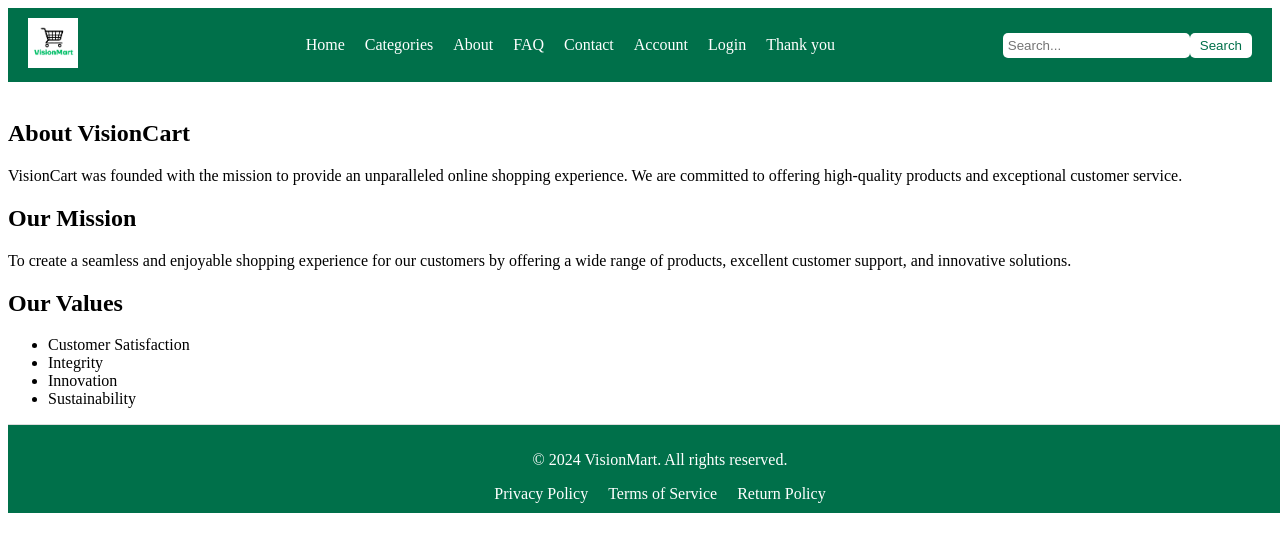
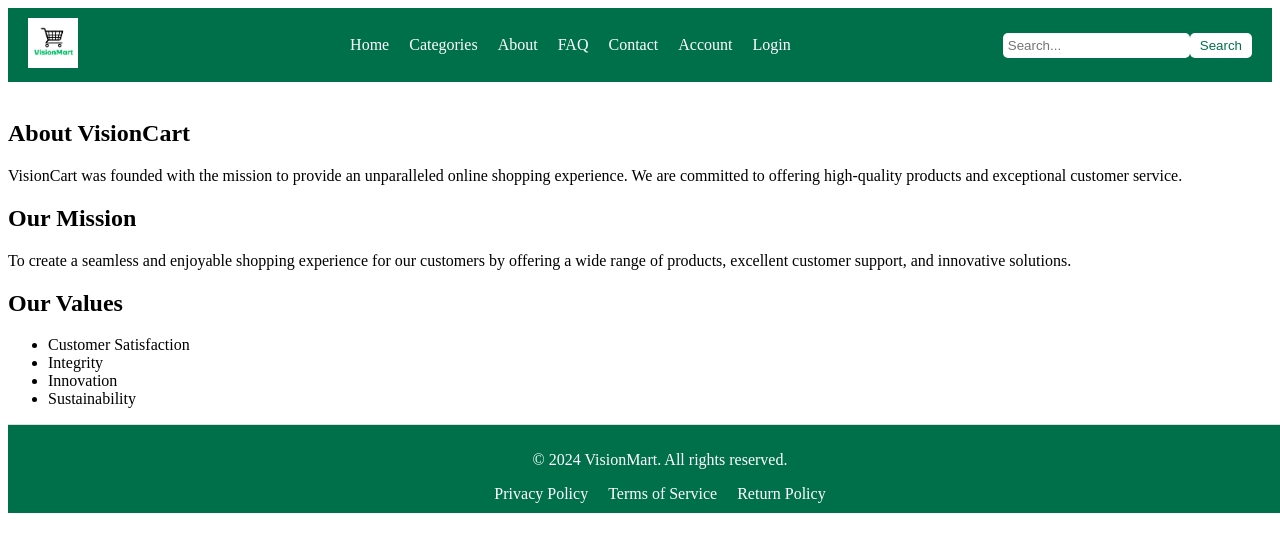
Before and after one commit to HoneySolanki04/VISIONMART-Ecommerce-Website, a plain HTML site: page about.html in a window 1280 px wide. Shown: the top 552 px of the page. Drawn offline with Linux system fonts and the light colour scheme.

Commit message:
Update about.html

```diff
--- a/about.html
+++ b/about.html
@@ -22,7 +22,6 @@
       <li><a href="contact.html">Contact</a></li>
       <li><a href="account.html">Account</a></li>
       <li><a href="login.html">Login</a></li>
-      <li><a href="thankyou.html">Thank you</a></li>
     </ul>
     <div class="search-bar">
       <input type="text" placeholder="Search...">
```
